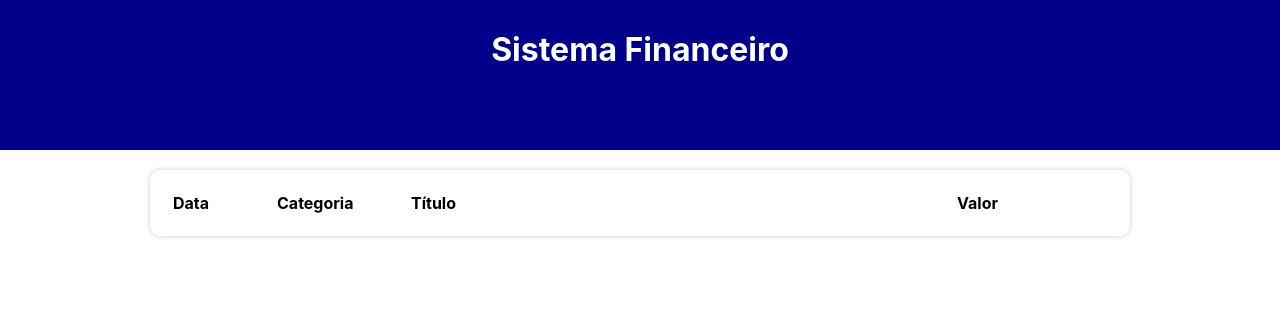
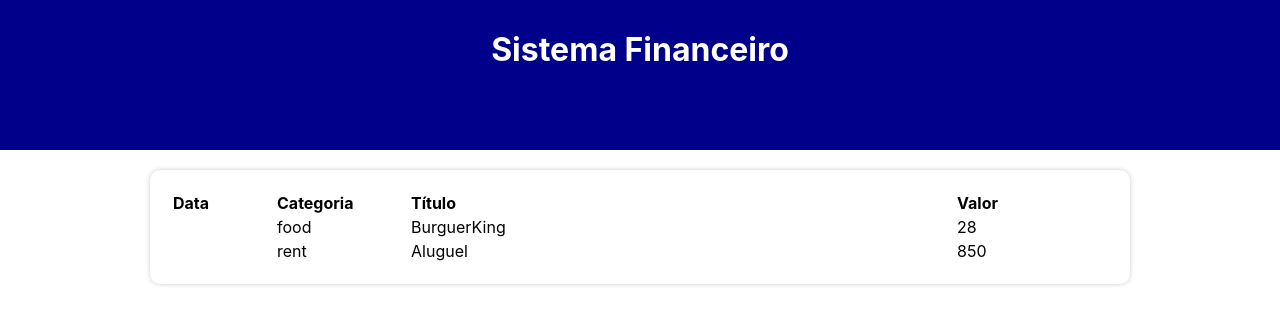
Before and after one commit to wwilliamsantana/system-finance-React, a React (Vite) app: page / in a window 1280 px wide. Shown: the top 324 px of the page. Built offline with nearby package versions, Linux system fonts and the light colour scheme.

Commit message:
Show table

```diff
--- a/src/App.tsx
+++ b/src/App.tsx
@@ -31,7 +31,7 @@ export function App() {
 
     {/* Área de inserção*/}
 
-    <TableArea/>
+    <TableArea list={filteredList}/>
 
 
     </C.Body>
--- a/src/components/TableArea/index.tsx
+++ b/src/components/TableArea/index.tsx
@@ -1,6 +1,11 @@
+import { ItemProps } from "../../data/items"
 import * as C from "./styles"
 
-export function TableArea(){
+interface Props{
+  list: ItemProps[]
+}
+
+export function TableArea({list}: Props){
 
   return (
     <C.Table>
@@ -15,6 +20,17 @@ export function TableArea(){
       </thead>
 
       <tbody>
+        {
+          list.map((item, index) => (
+            <tr key={index}>
+              <td>{}</td>
+              <td>{item.category}</td>
+              <td>{item.title}</td>
+              <td>{item.value}</td>
+            </tr>
+          ))
+        }
+
       </tbody>
 
     </C.Table>
--- a/src/data/items.ts
+++ b/src/data/items.ts
@@ -9,7 +9,7 @@ export interface ItemProps{
 
 export const items: ItemProps[] = [
   {
-    date: new Date(2022, 9, 16),
+    date: new Date(2022, 10, 16),
     category: "food",
     title: "McDonalds",
     value: 32.15
```
